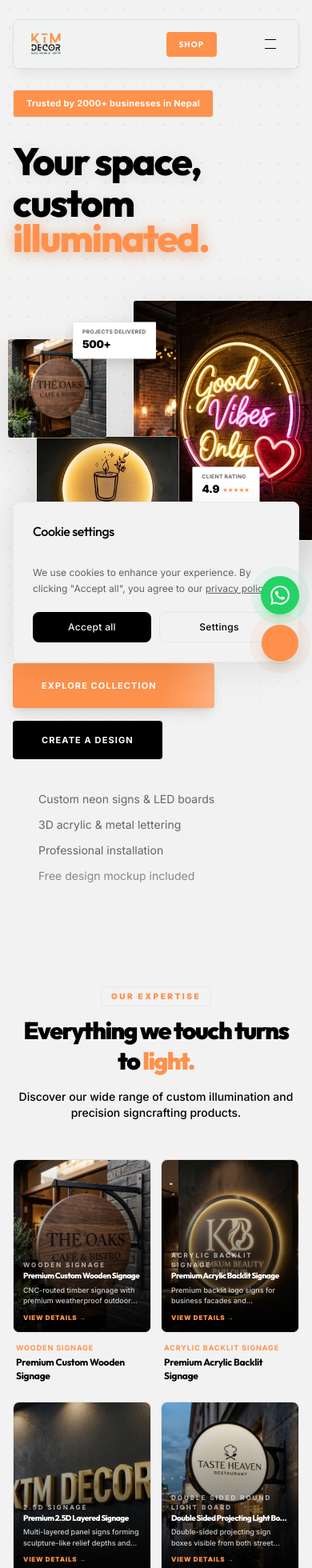
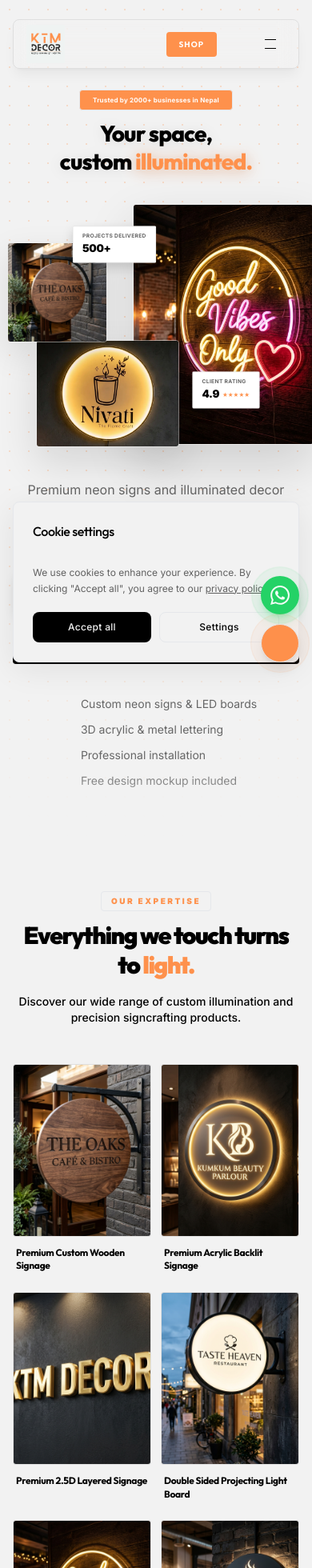
Before and after one commit to dragonm0901-ship-it/KTM-DECOR, a Next.js app: page / in a window 390 px wide. Shown: the top 1960 px of the page at 80% size. Built offline with nearby package versions, Linux system fonts and the light colour scheme; some icons are missing.

Commit message:
Refactor and optimize mobile responsive layouts, centering, card styles, and hover effects

```diff
--- a/src/components/About.tsx
+++ b/src/components/About.tsx
@@ -66,10 +66,10 @@
             alt="Patan Durbar Square Background"
             fill
             sizes="100vw"
-            className={`object-cover object-center transition-all duration-1000 ${
+            className={`object-cover object-center transition-all duration-1000 grayscale opacity-30 contrast-[1.1] ${
               hoveredPart === 'content'
-                ? 'grayscale opacity-30 contrast-[1.1]'
-                : 'grayscale opacity-45'
+                ? 'lg:grayscale lg:opacity-30 lg:contrast-[1.1]'
+                : 'lg:grayscale lg:opacity-45 lg:contrast-100'
             }`}
           />
           {/* Soft uniform overlay to ensure optimal contrast and premium integration */}
@@ -80,16 +80,18 @@
 
         {/* Content Card container */}
         <div
-          className={`relative z-10 max-w-[1500px] mx-auto grid grid-cols-1 lg:grid-cols-2 gap-8 sm:gap-16 lg:gap-24 items-center rounded-[4px] shadow-2xl border p-5 sm:p-8 md:p-16 lg:p-20 transition-all duration-700 ease-[cubic-bezier(0.16,1,0.3,1)] ${
+          className={`relative z-10 max-w-[1500px] mx-auto grid grid-cols-1 lg:grid-cols-2 gap-8 sm:gap-16 lg:gap-24 items-center rounded-[4px] shadow-2xl border p-5 sm:p-8 md:p-16 lg:p-20 bg-white dark:bg-black border-accent/25 shadow-[0_30px_70px_-15px_rgba(254,145,76,0.15)] scale-[1.015] lg:transition-all lg:duration-700 lg:ease-[cubic-bezier(0.16,1,0.3,1)] ${
             hoveredPart === 'content'
-              ? 'bg-white dark:bg-black border-accent/25 shadow-[0_30px_70px_-15px_rgba(254,145,76,0.15)] scale-[1.015]'
-              : 'bg-card/92 dark:bg-card/85 backdrop-blur-md border-border/60 scale-[1.0]'
+              ? 'lg:bg-white lg:dark:bg-black lg:border-accent/25 lg:shadow-[0_30px_70px_-15px_rgba(254,145,76,0.15)] lg:scale-[1.015]'
+              : 'lg:bg-card/92 lg:dark:bg-card/85 lg:border-border/60 lg:scale-[1.0]'
           }`}
           onMouseEnter={(e) => {
+            if (typeof window !== "undefined" && window.innerWidth < 1024) return;
             e.stopPropagation();
             setHoveredPart('content');
           }}
           onMouseLeave={(e) => {
+            if (typeof window !== "undefined" && window.innerWidth < 1024) return;
             e.stopPropagation();
             setHoveredPart('none');
           }}
@@ -101,8 +103,8 @@
               alt="Founder Kishor G.C."
               fill
               sizes="(max-width: 768px) 100vw, (max-width: 1200px) 50vw, 700px"
-              className={`object-cover transition-all duration-700 ${
-                hoveredPart === 'content' ? 'scale-105' : 'scale-100'
+              className={`object-cover transition-all duration-700 scale-105 ${
+                hoveredPart === 'content' ? 'lg:scale-105' : 'lg:scale-100'
               } md:grayscale md:group-hover:grayscale-0 md:hover:grayscale-0`}
             />
             <div className="absolute inset-0 bg-gradient-to-t from-black/20 to-transparent" />
@@ -115,19 +117,19 @@
               <span className="text-accent">nightscape.</span>
             </h2>
             <div className="space-y-6 text-lg leading-relaxed">
-              <p className={`reveal-text transition-colors duration-700 ease-[cubic-bezier(0.16,1,0.3,1)] ${
+              <p className={`reveal-text transition-colors duration-700 ease-[cubic-bezier(0.16,1,0.3,1)] text-foreground font-bold ${
                 hoveredPart === 'content'
-                  ? 'text-foreground font-bold'
-                  : 'text-foreground/95 font-semibold'
+                  ? 'lg:text-foreground lg:font-bold'
+                  : 'lg:text-foreground/95 lg:font-semibold'
               }`}>
-                Founded by <span className={`font-bold transition-colors duration-700 ease-[cubic-bezier(0.16,1,0.3,1)] ${
-                  hoveredPart === 'content' ? 'text-accent font-black' : 'text-foreground'
+                Founded by <span className={`font-bold transition-colors duration-700 ease-[cubic-bezier(0.16,1,0.3,1)] text-accent font-black ${
+                  hoveredPart === 'content' ? 'lg:text-accent lg:font-black' : 'lg:text-foreground lg:font-bold'
                 }`}>Kishor G.C.</span>, KTM DECOR began as a small experiment in a garage, fueled by a passion for light and design. We didn&apos;t just want to make signs; we wanted to create glowing landmarks.
               </p>
-              <p className={`reveal-text transition-colors duration-700 ease-[cubic-bezier(0.16,1,0.3,1)] ${
+              <p className={`reveal-text transition-colors duration-700 ease-[cubic-bezier(0.16,1,0.3,1)] text-foreground font-bold ${
                 hoveredPart === 'content'
-                  ? 'text-foreground font-bold'
-                  : 'text-foreground/95 font-semibold'
+                  ? 'lg:text-foreground lg:font-bold'
+                  : 'lg:text-foreground/95 lg:font-semibold'
               }`}>
                 Today, we are a team of dedicated artisans and engineers who believe that every brand has a story that deserves to be illuminated. From the buzzing streets of Thamel to corporate hubs, our work speaks for itself.
               </p>
@@ -137,10 +139,10 @@
                   <div className="w-12 h-12 rounded-full bg-accent/10 flex items-center justify-center">
                     <Quote className="w-5 h-5 text-accent" />
                   </div>
-                  <p className={`text-sm italic transition-colors duration-700 ease-[cubic-bezier(0.16,1,0.3,1)] ${
+                  <p className={`text-sm italic transition-colors duration-700 ease-[cubic-bezier(0.16,1,0.3,1)] text-foreground font-semibold ${
                     hoveredPart === 'content'
-                      ? 'text-foreground font-semibold'
-                      : 'text-foreground/90 font-medium'
+                      ? 'lg:text-foreground lg:font-semibold'
+                      : 'lg:text-foreground/90 lg:font-medium'
                   }`}>
                     &quot;We don&apos;t sell signs. We sell the feeling of walking into a space that truly belongs to you.&quot;
                   </p>
--- a/src/components/Expertise.tsx
+++ b/src/components/Expertise.tsx
@@ -105,7 +105,7 @@
               className="expertise-card group block opacity-0 cursor-pointer"
             >
               {/* Inner card container containing the image and hover details */}
-              <div className="relative aspect-[4/5] rounded-[8px] border border-border bg-background overflow-hidden transition-all duration-500 group-hover:scale-[1.02] group-hover:shadow-2xl group-hover:shadow-accent/5">
+              <div className="relative aspect-[4/5] rounded-[4px] border border-border bg-background overflow-hidden transition-all duration-500 group-hover:scale-[1.02] group-hover:shadow-2xl group-hover:shadow-accent/5">
                 {/* Image BG */}
                 <div className="absolute inset-0 transition-transform duration-700 lg:group-hover:scale-105">
                   <Image
@@ -120,10 +120,10 @@
                 </div>
 
                 {/* Dark overlay for typography contrast */}
-                <div className="absolute inset-0 bg-gradient-to-t from-black/95 via-black/40 to-transparent lg:opacity-0 lg:group-hover:opacity-100 transition-opacity duration-500 z-10" />
+                <div className="absolute inset-0 bg-gradient-to-t from-black/95 via-black/40 to-transparent hidden lg:block lg:opacity-0 lg:group-hover:opacity-100 transition-opacity duration-500 z-10" />
 
-                {/* Info — always visible on mobile (compact), hover-reveal on desktop */}
-                <div className="absolute bottom-0 left-0 right-0 p-3 sm:p-4 lg:p-5 lg:translate-y-6 lg:opacity-0 lg:group-hover:translate-y-0 lg:group-hover:opacity-100 transition-all duration-500 z-20">
+                {/* Info — hover-reveal on desktop only (hidden on mobile for cleaner UI) */}
+                <div className="absolute bottom-0 left-0 right-0 p-3 sm:p-4 lg:p-5 hidden lg:block lg:translate-y-6 lg:opacity-0 lg:group-hover:translate-y-0 lg:group-hover:opacity-100 transition-all duration-500 z-20">
                   <span className="text-[8px] sm:text-[9px] font-bold tracking-[0.25em] uppercase text-white/65 block mb-0.5 sm:mb-1.5">
                     {item.category}
                   </span>
@@ -141,7 +141,7 @@
 
               {/* Product Info below the card */}
               <div className="mt-3 px-1 space-y-1">
-                <span className="text-[9px] sm:text-[10px] font-bold text-accent uppercase tracking-widest block">
+                <span className="text-[9px] sm:text-[10px] font-bold text-accent uppercase tracking-widest hidden sm:block">
                   {item.category}
                 </span>
                 <h4 className="text-xs sm:text-sm md:text-base font-bold tracking-tight text-foreground group-hover:text-accent transition-colors duration-300 line-clamp-2 leading-snug">
--- a/src/components/Hero.tsx
+++ b/src/components/Hero.tsx
@@ -288,13 +288,13 @@
           <div className="grid grid-cols-1 gap-6 items-center">
 
             {/* ── Top Content: Badge + Headline ── */}
-            <div className="order-1">
+            <div className="order-1 flex flex-col items-center text-center">
               {/* Status Badge */}
               <div
                 ref={mobileBadgeRef}
-                className="inline-flex items-center gap-2.5 px-4 py-2 rounded-[4px] bg-accent border border-accent/15 mb-8 md:mb-10 opacity-0"
+                className="inline-flex items-center gap-2.5 px-4 py-1.5 rounded-[4px] bg-accent border border-accent/15 mb-4 opacity-0"
               >
-                <span className="text-[11px] font-bold tracking-wide text-white">
+                <span className="text-[8px] font-bold tracking-wide text-white">
                   Trusted by 2000+ businesses in Nepal
                 </span>
               </div>
@@ -302,7 +302,7 @@
               {/* Main Headline */}
               <h1
                 ref={mobileTitleRef}
-                className="text-[clamp(3rem,8vw,7rem)] font-extrabold leading-[0.92] tracking-[-0.04em] mb-8 md:mb-10 text-foreground drop-shadow-[0_2px_8px_rgba(0,0,0,0.08)] dark:drop-shadow-[0_4px_16px_rgba(0,0,0,0.75)]"
+                className="text-[clamp(1.75rem,5.5vw,3rem)] font-extrabold leading-[0.95] tracking-[-0.03em] mb-4 text-foreground drop-shadow-[0_2px_8px_rgba(0,0,0,0.08)] dark:drop-shadow-[0_4px_16px_rgba(0,0,0,0.75)] w-full"
               >
                 <span className="block">Your space,</span>
                 <span className="block mt-2">
@@ -368,16 +368,16 @@
             </div>
 
             {/* ── Mobile-only: CTAs + Features (below images) ── */}
-            <div className="order-3">
+            <div className="order-3 flex flex-col items-center text-center">
               {/* Subtext */}
-              <p className="hero-subtext-mobile text-base md:text-lg leading-relaxed mb-8 text-muted opacity-0">
+              <p className="hero-subtext-mobile text-base md:text-lg leading-relaxed mb-8 text-muted opacity-0 max-w-xl">
                 Premium neon signs and illuminated decor crafted with precision
                 to bring your brand&apos;s story to life.
               </p>
-              <div className="flex flex-col sm:flex-row items-start gap-4 mb-10">
+              <div className="flex flex-col sm:flex-row items-center justify-center gap-4 mb-10 w-full">
                 <Link
                   href="/shop"
-                  className="group relative overflow-hidden flex items-center gap-3 px-9 py-4 bg-accent text-white rounded-[4px] text-[11px] font-bold tracking-widest uppercase hover:scale-[1.03] active:scale-[0.97] transition-all duration-300 shadow-lg shadow-accent/25"
+                  className="group relative overflow-hidden flex items-center justify-center gap-3 px-9 py-4 bg-accent text-white rounded-[4px] text-[11px] font-bold tracking-widest uppercase hover:scale-[1.03] active:scale-[0.97] transition-all duration-300 shadow-lg shadow-accent/25 w-full sm:w-auto"
                 >
                   <span className="animate-laser-sheen absolute inset-0 w-[50%] h-full bg-gradient-to-r from-transparent via-white/25 to-transparent pointer-events-none" />
                   <span>Explore Collection</span>
@@ -385,13 +385,13 @@
                 </Link>
                 <a
                   href="/start-project"
-                  className="px-9 py-4 bg-black text-white dark:bg-white dark:text-black hover:bg-neutral-900 dark:hover:bg-neutral-100 text-[11px] font-bold tracking-widest uppercase rounded-[4px] transition-all duration-300"
+                  className="flex items-center justify-center px-9 py-4 bg-black text-white dark:bg-white dark:text-black hover:bg-neutral-900 dark:hover:bg-neutral-100 text-[11px] font-bold tracking-widest uppercase rounded-[4px] transition-all duration-300 w-full sm:w-auto"
                 >
                   Create a Design
                 </a>
               </div>
 
-              <ul ref={mobileFeaturesRef} className="space-y-3">
+              <ul ref={mobileFeaturesRef} className="space-y-3 w-fit mx-auto text-left">
                 {features.map((feat, i) => (
                   <li
                     key={i}
```
